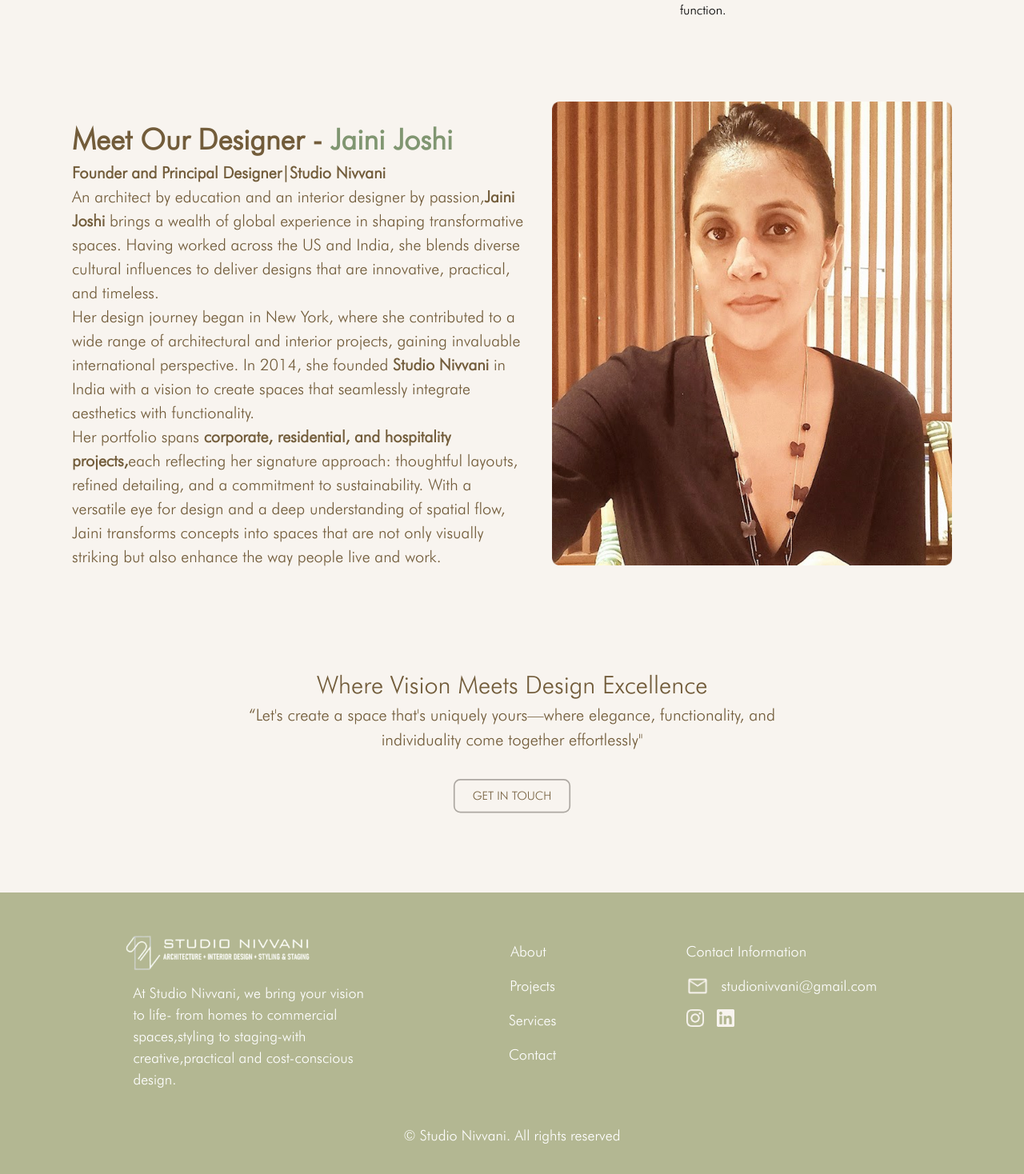
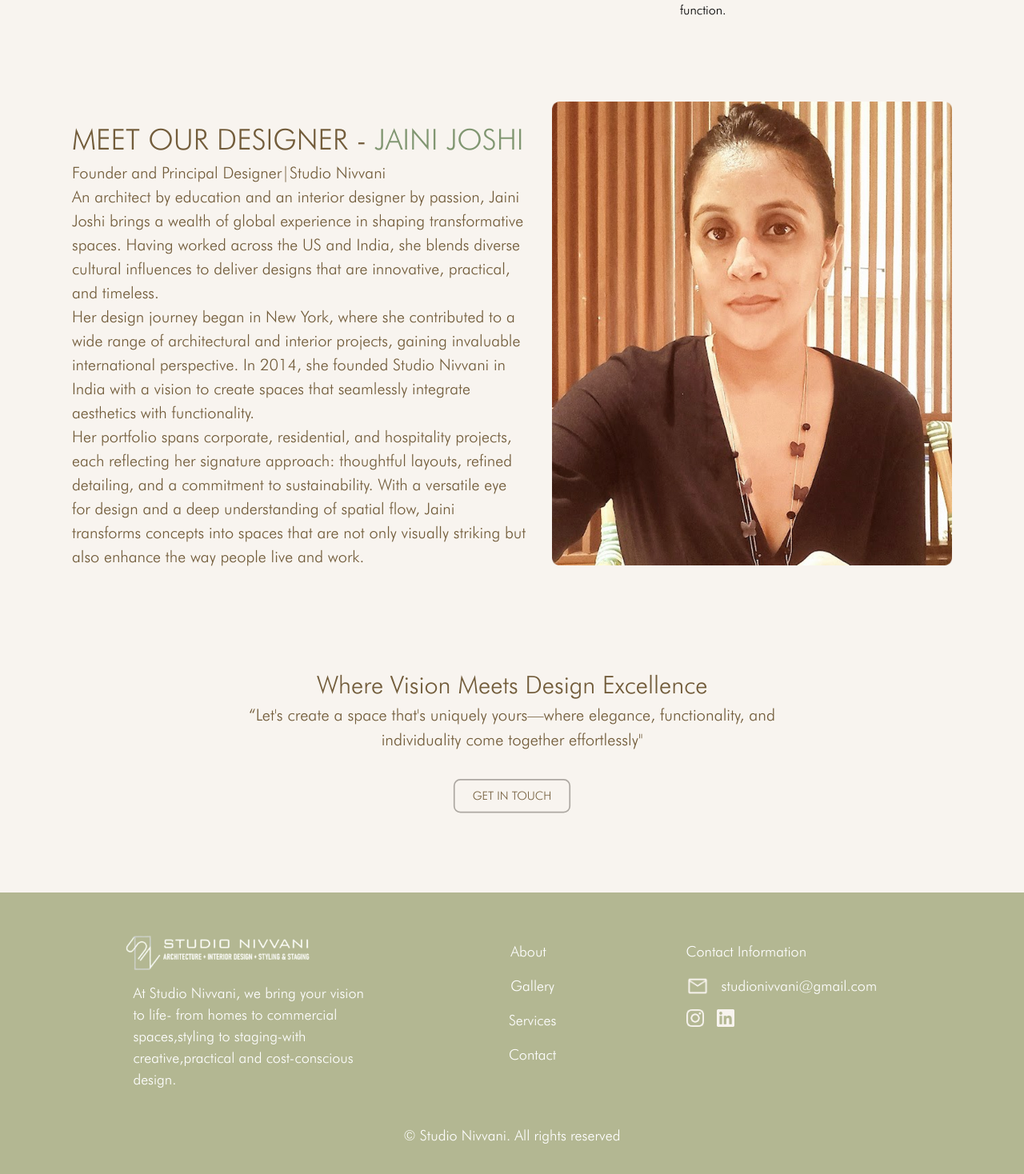
Before and after one commit to SLICKjp/Studio-Nivvani, a React (Vite) app: page /about in a window 1280 px wide. Shown: the part 1228-2696 px from the top of the page at 80% size. Built offline with nearby package versions, Linux system fonts and the light colour scheme.

Commit message:
Updated Name of the Projects to Gallery , About Us Text Styling

```diff
--- a/src/components/Footer/Footer.jsx
+++ b/src/components/Footer/Footer.jsx
@@ -24,7 +24,7 @@ const Footer = () => {
 						<li className="footer-link-about">About</li>
 					</Link>
 					<Link to="/projects">
-						<li className="footer-link">Projects</li>
+						<li className="footer-link">Gallery</li>
 					</Link>
 					<Link to="/services">
 						<li className="footer-link">Services</li>
--- a/src/components/Imagegrid/ImageGrid.jsx
+++ b/src/components/Imagegrid/ImageGrid.jsx
@@ -25,7 +25,7 @@ const ImageGrid = () => {
 
 			<div className="input-btn-container">
 				<Link to='/projects'>
-				<Button name="VIEW OUR PROJECTS" />
+				<Button name="VIEW GALLERY" />
 				</Link>
 			</div>
 		</div>
--- a/src/components/Navbar/Navbar.jsx
+++ b/src/components/Navbar/Navbar.jsx
@@ -23,7 +23,7 @@ const Navbar = () => {
 					<div className={`links ${currentPath === "/about" ? "active" : ""}`}>ABOUT</div>
 				</Link>
 				<Link to="/projects">
-					<div className={`links ${currentPath === "/projects" ? "active" : ""}`}>PROJECTS</div>
+					<div className={`links ${currentPath === "/projects" ? "active" : ""}`}>GALLERY</div>
 				</Link>
 				<Link to="/services">
 					<div className={`links ${currentPath === "/services" ? "active" : ""}`}>SERVICES</div>
--- a/src/pages/About/About.jsx
+++ b/src/pages/About/About.jsx
@@ -118,8 +118,8 @@ const About = () => {
 
 					<div className="jaini-about-text-container">
 						<h2 className="jaini-title">
-							Meet Our Designer -{" "}
-							<span className="jaini-subtext">Jaini Joshi </span>
+							MEET OUR DESIGNER -{" "}
+							<span className="jaini-subtext">JAINI JOSHI </span>
 						</h2>
 						<p className="jaini-subtext-two">
 							Founder and Principal Designer|Studio Nivvani
@@ -128,7 +128,7 @@ const About = () => {
 						<div className="studio-subtext-container">
 							<p className="jaini-maintext-one">
 								An architect by education and an interior designer by passion,
-								<span className="jaini-text-bold">Jaini Joshi</span> brings a wealth of global experience in shaping transformative spaces.
+								Jaini Joshi brings a wealth of global experience in shaping transformative spaces.
 								Having worked across the US and India, she blends diverse cultural influences to deliver designs
 								that are innovative, practical, and timeless.
 							</p>
@@ -136,10 +136,10 @@ const About = () => {
 								Her design journey began in New York,
 								where she contributed to a wide range of architectural and interior projects,
 								 gaining invaluable international perspective.
-								 In 2014, she founded <span className="jaini-text-bold">Studio Nivvani</span> in India with a vision to create spaces that seamlessly integrate aesthetics with functionality.
+								 In 2014, she founded Studio Nivvani in India with a vision to create spaces that seamlessly integrate aesthetics with functionality.
 							</p>
 							<p className="jaini-maintext-three">
-								Her portfolio spans <span className="jaini-text-bold">corporate, residential, and hospitality projects,</span>
+								Her portfolio spans corporate, residential, and hospitality projects,
 								each reflecting her signature approach: thoughtful layouts, refined detailing, and a commitment to sustainability.
 								With a versatile eye for design and a deep understanding of spatial flow, Jaini transforms concepts into spaces
 							    that are not only visually striking but also enhance the way people live and work.
--- a/src/pages/About/aboutus.css
+++ b/src/pages/About/aboutus.css
@@ -134,7 +134,7 @@
 {
      font-size: 36px;
     color: #725C3A;
-    font-weight: bold;
+
 }
 .jaini-about-container
 {
@@ -146,14 +146,14 @@
 .jaini-subtext
 {
     color: #809671;
-    font-weight: bold;
+
 }
 .jaini-subtext-two
 {
      color:#725C3A;
     font-weight: lighter;
     font-size: 20px;
-    font-weight: bold;
+
 }
 .jaini-about-text-container
 {
```
Also changed, not shown: src/pages/Contact/contact.css (+14 -0 lines).
